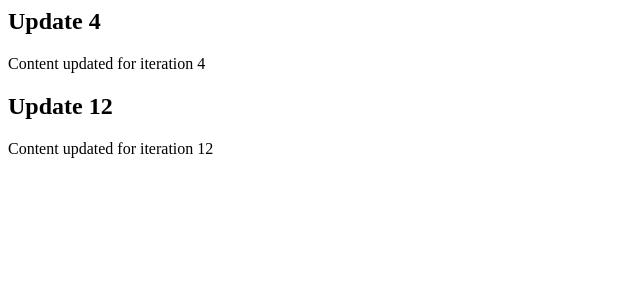
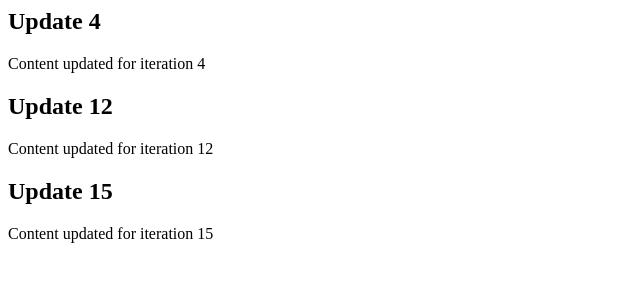
Before and after one commit to jpschmorgan/animated-octo-chainsaw, a website: page src/index.html in a window 1280 px wide. Shown: the whole page, without its empty margins (0-640 px from the left). Drawn offline with Linux system fonts and the light colour scheme.

```diff
--- a/src/index.html
+++ b/src/index.html
@@ -9,3 +9,9 @@
     <h2>Update 12</h2>
     <p>Content updated for iteration 12</p>
 </div>
+
+<!-- Updated iteration 15 -->
+<div class="update-15">
+    <h2>Update 15</h2>
+    <p>Content updated for iteration 15</p>
+</div>
```
